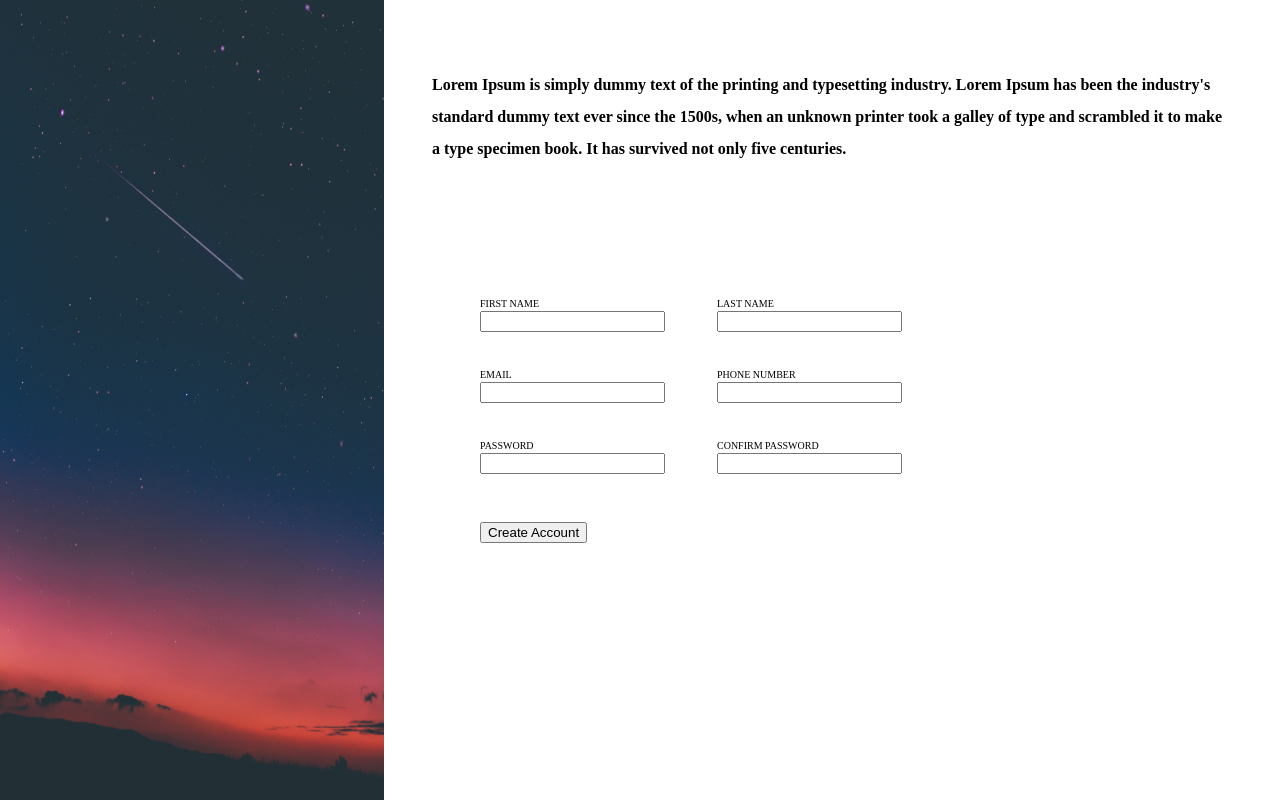
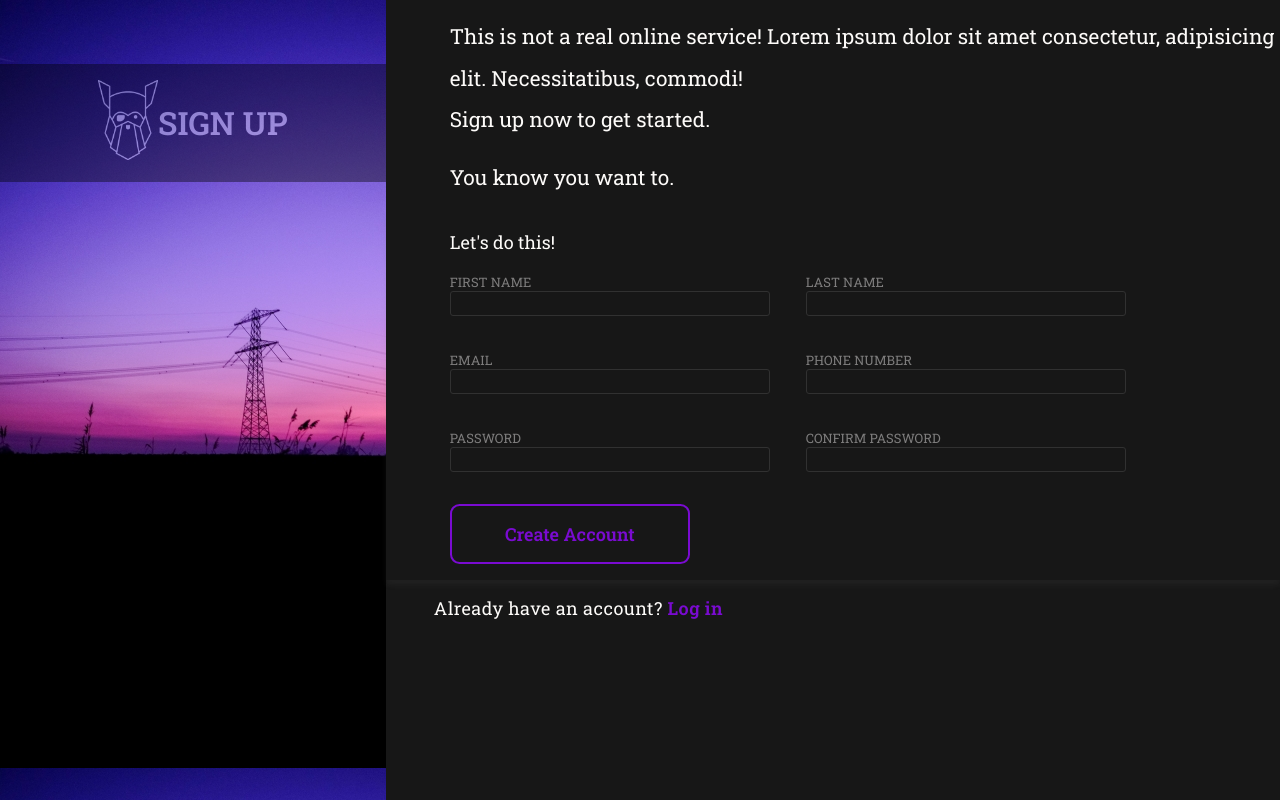
Before and after one commit to Pratik-Dash/TOP-SignUpForm, a plain HTML site: page index.html in a window 1280 px wide. Drawn offline with Linux system fonts and the light colour scheme; a web font is replaced by a local one.

Commit message:
Completed signup form

```diff
--- a/index.html
+++ b/index.html
@@ -9,14 +9,30 @@
 </head>
 <body>
     <div class="main">
+        <div class="logo">
+            <div>
+                <img src="./images/odin-lined.png" alt="odin-lined">
+                <h1>Sign Up</h1>
 
-    <img src="./images/diego-ph-5LOhydOtTKU-unsplash.jpg" alt="gradient-mountain">
+            </div>
+
+        </div>
+
+
 
         <div class="formcontent">
-            <h4>
-                Lorem Ipsum is simply dummy text of the printing and typesetting industry. Lorem Ipsum has been the industry's standard dummy text ever since the 1500s, when an unknown printer took a galley of type and scrambled it to make a type specimen book. It has survived not only five centuries.
-            </h4>
+            <div class="form-paragraph">
+                This is not a real online service! Lorem ipsum dolor sit amet consectetur, adipisicing elit. Necessitatibus, commodi!
 
+                <div class="signuptext">
+                    Sign up now to get started.
+                </div>
+            </div>
+            <div class="calltoactionparagraph">
+                You know you want to.
+            </div>
+            <div class="form-container">
+                <div class="form-text">Let's do this!</div>
             <form action="" method="get" class="signup-form">
 
                 <div class="name">
@@ -70,6 +86,9 @@
                     <button class="submit">Create Account</button>
                 </div>
             </form>
+
+        </div>
+        <div class="signin-message">Already have an account? <span class="login-text">Log in</span></div>
         </div>
     </div>
 
--- a/styles.css
+++ b/styles.css
@@ -1,38 +1,143 @@
+@import url('https://fonts.googleapis.com/css2?family=Fondamento&family=Roboto+Slab:wght@100;200;400;600&display=swap');
+*{
+    box-sizing: border-box;
+    --accent:#7A0BD1;
+    --background:#171717;
+    --text:#FDFBF9;
+    --input-border:#313131;
+    --form-text:#7e7d7d;
+    color: var(--text);
+    font-family: 'Roboto Slab', serif;
+
+}
+
 body{
     margin: 0;
+    overflow: hidden;
+    background-color: var(--background);
 }
 .main{
     display: flex;
 }
+.logo{
 
-img{
-   width: 30%;
-   height: 100vh;
+    height: 100vh;
+   justify-content: flex-start;
+    padding-top: 4rem;
+    background-image: url(./images/hiep-nguyen-16xJbmtpO6o-unsplash1.jpg);
+    display: flex;
+    flex-direction: column;
+    width: 40vw;
 }
-h4{
+.logo > div{
+    background-color: black;
+    color: white;
+    padding: 1rem;
+    text-align: center;
+    opacity: .4;
+    text-transform: uppercase;
+    display: flex;
+    justify-content: center;
+
+}
+
+.logo>div>img{
+    height: 10vh;
+
+}
+.log>div>h1{
+    font-family: 'Fondamento', cursive;
+}
+.form-paragraph{
     word-wrap: break-word;
     line-height: 2;
-    padding: 3rem;
+    margin-left: 4rem;
+    font-size: 1.3rem;
+    margin-top: 1rem;
+    margin-bottom: 1rem;
 
 }
+.calltoactionparagraph{
+
+    word-wrap: break-word;
+    line-height: 2;
+    margin-left: 4rem;
+    font-size: 1.3rem;
+    margin-top: 1rem;
+    margin-bottom: 1rem;
+}
+
+.form-container{
+
+    box-shadow: 0px 5px 5px rgba(99, 99, 99, 0.12);
+    padding: 1rem;
+}
 .signup-form{
-
-    margin: 3rem;
-
-
-
-
+    padding-left: 2rem;
+}
+.form-text{
+    padding-left: 3rem;
+    font-size: 18px;
 }
 .input-group{
     display: inline-block;
-    margin-left: 3rem;
-    margin-top: 2rem;
+    padding: 1rem;
 }
 
 .submit-div{
 
-    margin: 3rem;
+    margin-top: 1rem;
+    padding-left: 1rem;
+}
+
+button{
+    width: 15rem;
+    font-size: large;
+    padding: 1rem;
+    background-color: transparent;
+    color:var(--accent);
+    border: 2px solid var(--accent);
+    border-radius: .6rem;
+    font-weight: bolder;
+
 }
 label{
-    font-size: x-small;
+    font-size: small;
+    color: var(--form-text);
 }
+input{
+    width: 20rem;
+    font-size: medium;
+    background-color: transparent;
+    border: .5px solid var(--input-border);
+    border-radius: 3px;
+    transition: .4s;
+
+}
+input:focus{
+
+    outline-width: 0;
+    border: .5px solid var(--accent);
+}
+button:hover{
+
+    background-color: var(--accent);
+    cursor: pointer;
+    color: var(--background);
+    transition: .5s;
+}
+.signin-message{
+    margin-left: 3rem;
+    margin-top: 1rem;
+    letter-spacing: .4px;
+    font-size: large;
+}
+.login-text{
+    color: var(--accent);
+    font-weight: bolder;
+}
+.login-text:hover{
+    cursor: pointer;
+    color: #9915ff;
+
+}
```
Also changed, not shown: images/diego-ph-5LOhydOtTKU-unsplash.jpg (deleted), images/hiep-nguyen-16xJbmtpO6o-unsplash.jpg (added), images/hiep-nguyen-16xJbmtpO6o-unsplash1.jpg (added), images/odin-lined.png (added).
